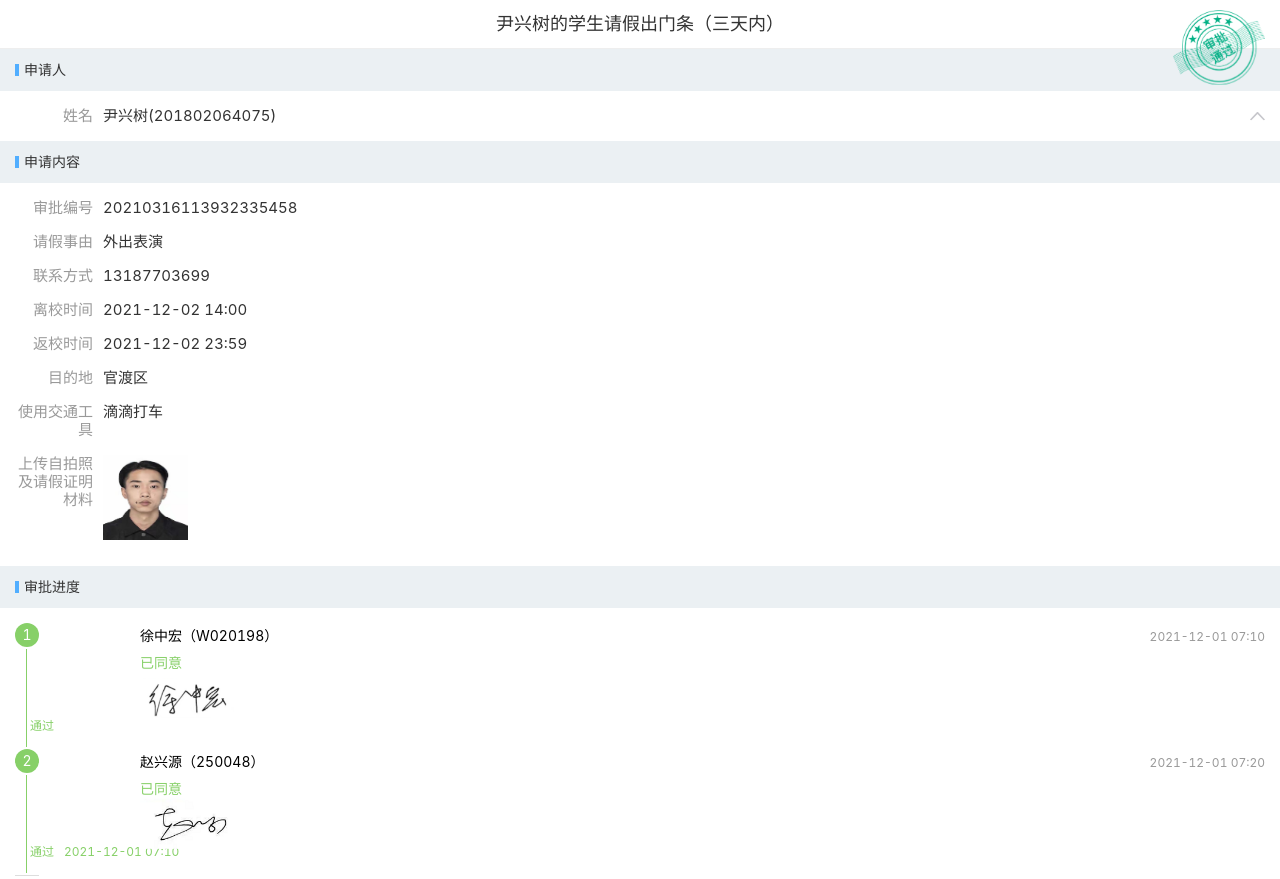
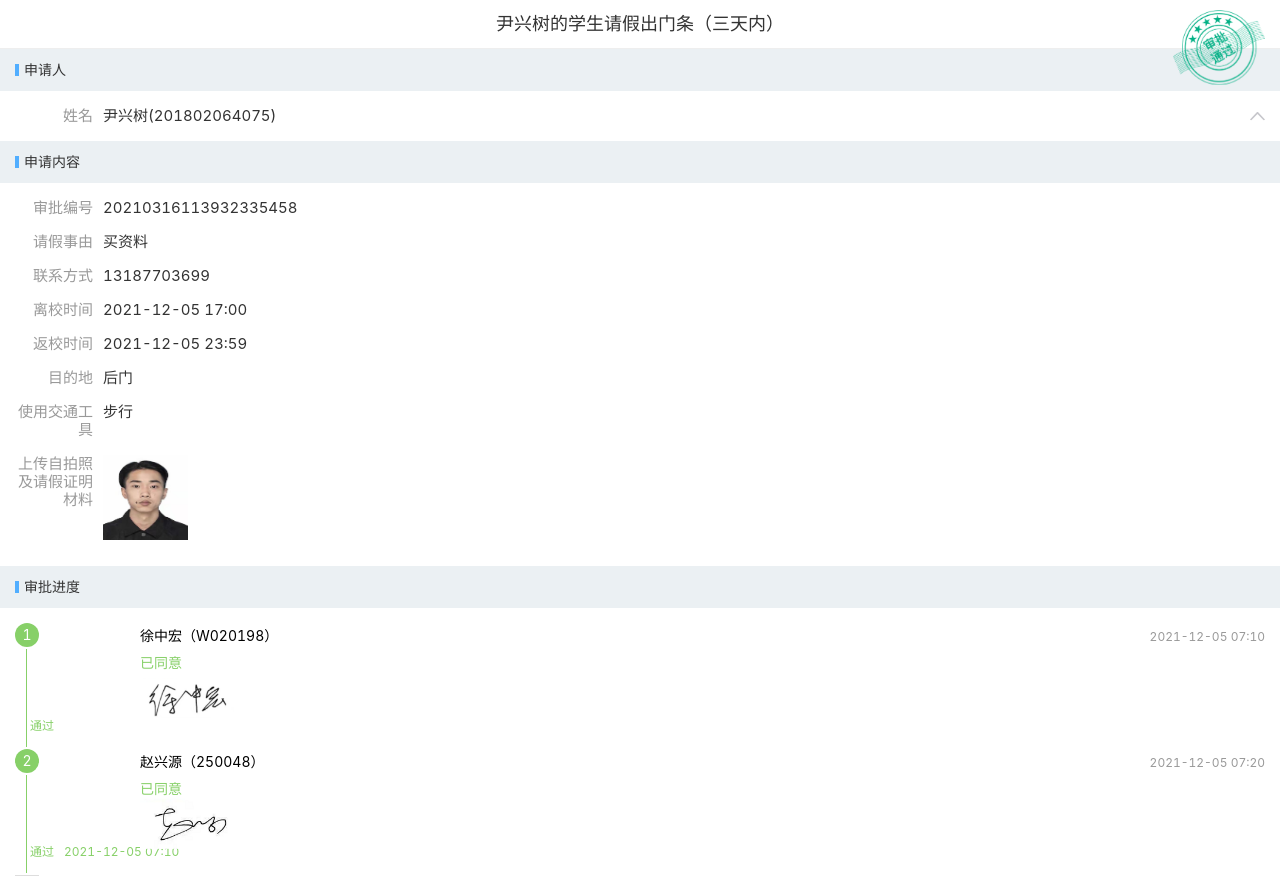
Before and after one commit to yibanjiatiao1/fengjuan, a plain HTML site: page index.html in a window 1280 px wide. Shown: the top 879 px of the page. Drawn offline with Linux system fonts and the light colour scheme; a script that the page names is missing.

Commit message:
Update index.html

```diff
--- a/index.html
+++ b/index.html
@@ -119,7 +119,7 @@
          <div class="hx-detail-item">
           <span class="hx-detail-item-label">请假事由</span>
           <div class="hx-detail-item-field">
-           外出表演          </div>
+           买资料          </div>
          </div>
          <div class="hx-detail-item">
           <span class="hx-detail-item-label">联系方式</span>
@@ -129,22 +129,22 @@
          <div class="hx-detail-item">
           <span class="hx-detail-item-label">离校时间</span>
           <div class="hx-detail-item-field">
-           2021-12-02 14:00          </div>
+           2021-12-05 17:00          </div>
          </div>
          <div class="hx-detail-item">
           <span class="hx-detail-item-label">返校时间</span>
           <div class="hx-detail-item-field">
-           2021-12-02 23:59          </div>
+           2021-12-05 23:59          </div>
          </div>
          <div class="hx-detail-item">
           <span class="hx-detail-item-label">目的地</span>
           <div class="hx-detail-item-field">
-           官渡区          </div>
+           后门          </div>
          </div>
          <div class="hx-detail-item">
           <span class="hx-detail-item-label">使用交通工具</span>
           <div class="hx-detail-item-field">
-           滴滴打车          </div>
+           步行          </div>
          </div>
          <div class="hx-detail-item">
           <span class="hx-detail-item-label">上传自拍照及请假证明材料</span>
@@ -176,7 +176,7 @@
             <div class="nodeapprover___1KJaE" style="margin-top: 0px;">
              <div>
               <div>
-               徐中宏（W020198）               <span class="workTime___PJH95">2021-12-01 07:10</span>
+               徐中宏（W020198）               <span class="workTime___PJH95">2021-12-05 07:10</span>
               </div>
               <div class="approverOpinion___3xcsE">
                <span style="color: rgb(135, 208, 104);">已同意</span>
@@ -193,7 +193,7 @@
           <div class="flownode___1GTd6 node2___1yk73">
            <div class="nodestate___Npp7u">
             <span>通过</span>
-            <span class="stateTime___2bJzR"> 2021-12-01 07:10</span>
+            <span class="stateTime___2bJzR"> 2021-12-05 07:10</span>
            </div>
            <div class="nodeleft___2q7Sg">
             <span class="nodeindex___Cya0J">2</span>
@@ -202,7 +202,7 @@
             <div class="nodeapprover___1KJaE" style="margin-top: 0px;">
              <div>
               <div>
-                赵兴源（250048）               <span class="workTime___PJH95"> 2021-12-01 07:20</span>
+                赵兴源（250048）               <span class="workTime___PJH95"> 2021-12-05 07:20</span>
               </div>
               <div class="approverOpinion___3xcsE">
                <span style="color: rgb(135, 208, 104);">已同意</span>
```
